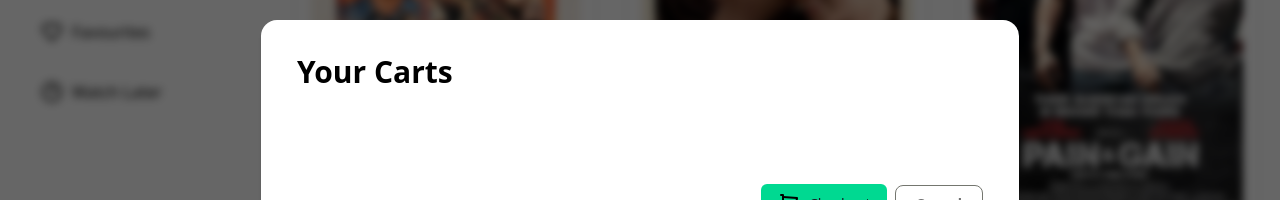
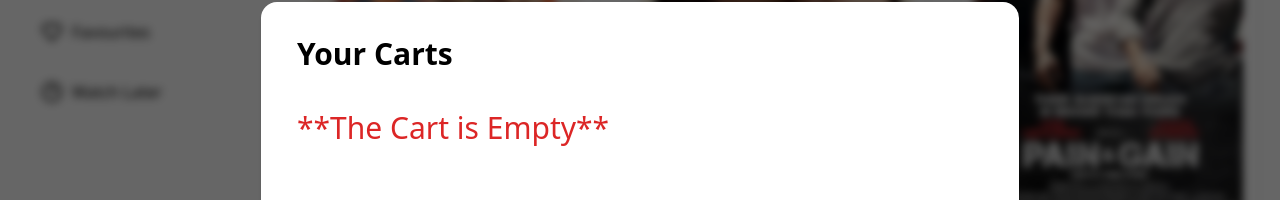
Before and after one commit to rohithaider/React-Cine-Rental, a React (Vite) app: page / in a window 1280 px wide. Both pictures are taken after a click on the link 1244 px from the left and 40 px from the top of the page. Shown: the part 260-460 px from the top of the page. Built offline with nearby package versions, Linux system fonts and the light colour scheme.

Commit message:
Deleted from cart implemented and conditionally rendering if cart is not empty

```diff
--- a/src/cine/CartDetails.jsx
+++ b/src/cine/CartDetails.jsx
@@ -9,6 +9,18 @@ import { getImgUrl } from "../utils/cine.utility";
 export default function CartDetails({ onClose }) {
   const { cartData, setCartData } = useContext(MovieContext);
 
+  function handleDelete(e,ItemId){
+    e.preventDefault();
+
+    console.log(ItemId)
+
+    const filteredItems = cartData.filter((item)=>{
+        return item.id !== ItemId;
+    })
+
+    setCartData([...filteredItems]);
+  }
+
   return (
     <div className="fixed top-0 left-0 w-screen h-screen z-50 bg-black/60 backdrop-blur-sm">
       <div className="absolute left-1/2 top-1/2 -translate-x-1/2 -translate-y-1/2 w-full max-w-[420px] sm:max-w-[600px] lg:max-w-[790px] p-4 max-h-[90vh] overflow-auto">
@@ -17,8 +29,10 @@ export default function CartDetails({ onClose }) {
             Your Carts
           </h2>
           <div className="space-y-8 lg:space-y-12 max-h-[450px] overflow-auto mb-10 lg:mb-14">
-            {cartData.map((item) => (
-              <div className="grid grid-cols-[1fr_auto] gap-4">
+            {
+                cartData.length === 0? <p className="text-3xl text-red-600">**The Cart is Empty**</p>:
+                cartData.map((item) => (
+                    <div key={item.id} className="grid grid-cols-[1fr_auto] gap-4">
                       <div className="flex items-center gap-4">
                         <img
                           className="rounded overflow-hidden"
@@ -38,13 +52,16 @@ export default function CartDetails({ onClose }) {
                         </div>
                       </div>
                       <div className="flex justify-between gap-4 items-center">
-                  <button className="bg-[#D42967] rounded-md p-2 md:px-4 inline-flex items-center space-x-2 text-white">
+                        <button onClick={(e)=>handleDelete(e,item.id)} className="bg-[#D42967] rounded-md p-2 md:px-4 inline-flex items-center space-x-2 text-white">
                           <img className="w-5 h-5" src={Delete} alt="" />
                           <span className="max-md:hidden">Remove</span>
                         </button>
                       </div>
                     </div>
-            ))}
+                  ))
+
+
+            }
           </div>
           <div className="flex items-center justify-end gap-2">
             <a
```
Lines whose indentation alone changed are shown as unchanged.
